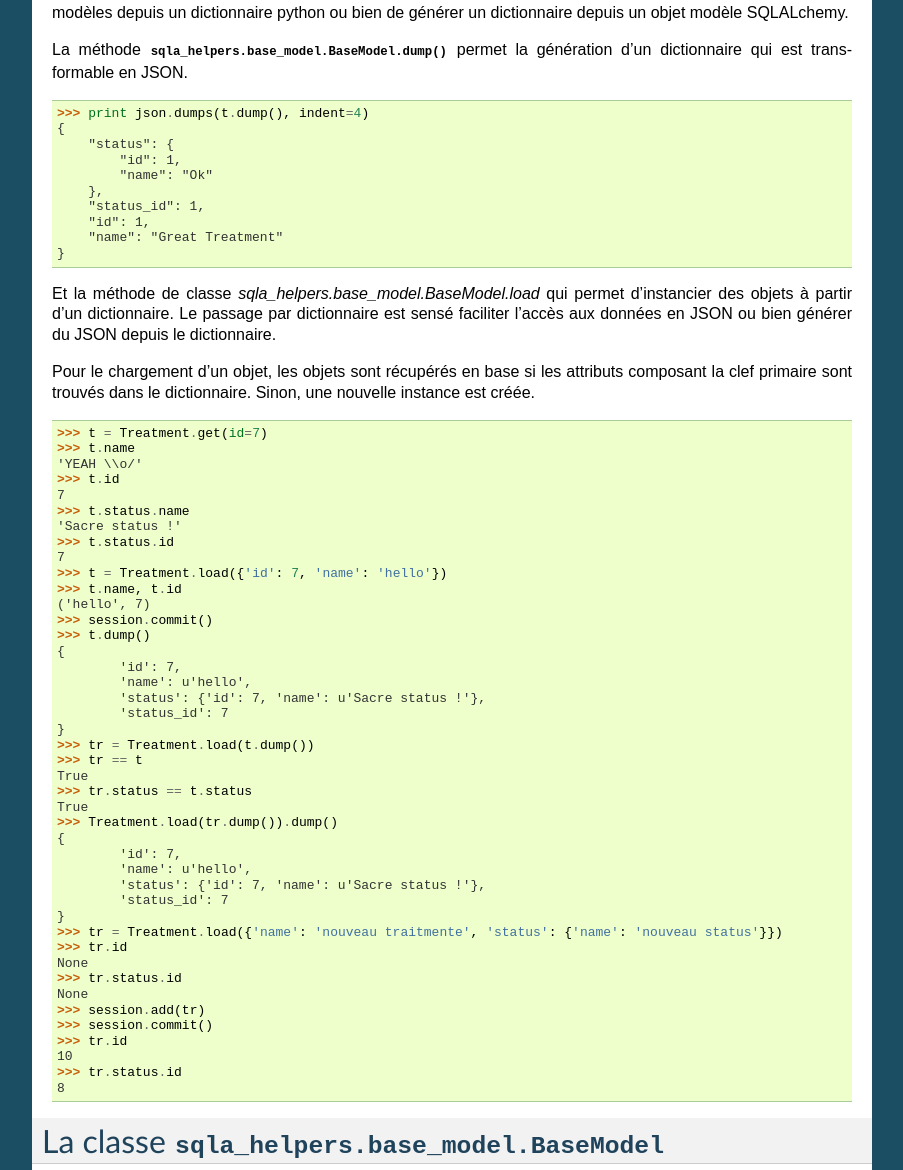
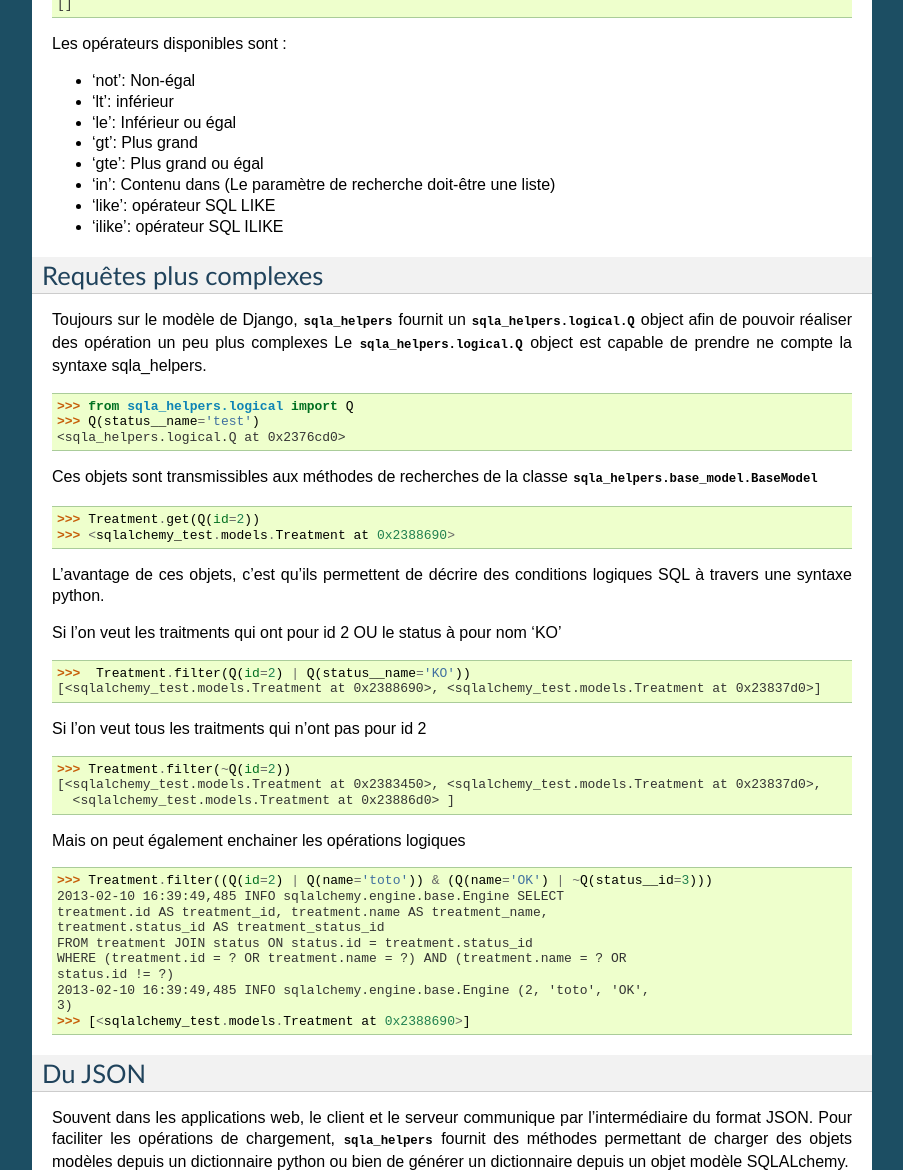
Before and after one commit to moumoutte/sqla_helpers, a Sphinx documentation site: the page built from doc/sqla_helpers.rst, in a window 1280 px wide and 1400 px high, scrolled down 2772 px, cut to the strip 0-1170 px from the top of the window. Shown: the whole strip, without its empty margins (198-1101 px from the left). Built offline with Sphinx 7.4.7, drawn with Linux system fonts in a browser that asks for light colours; some of the changed text lies outside the part shown.

Commit message:
De la doc pour le Q object

```diff
--- a/doc/conf.py
+++ b/doc/conf.py
@@ -12,13 +12,13 @@
 # serve to show the default.
 
 import sys, os
-import sqla_helpers
 
 # If extensions (or modules to document with autodoc) are in another directory,
 # add these directories to sys.path here. If the directory is relative to the
 # documentation root, use os.path.abspath to make it absolute, like shown here.
 sys.path.insert(0, os.path.abspath('..'))
 
+import sqla_helpers
 # -- General configuration -----------------------------------------------------
 
 # If your documentation needs a minimal Sphinx version, state it here.
--- a/doc/sqla_helpers.rst
+++ b/doc/sqla_helpers.rst
@@ -1,5 +1,26 @@
 Helpers SQLAlchemy - :class:`sqla_helpers.base_model.BaseModel`
 ===============================================================
+Installation
+-------------
+
+.. rubric:: Git
+
+Installation depuis le dépôt git
+
+.. code-block:: console
+
+        $> git clone git@github.com:moumoutte/sqla_helpers.git
+        $> cd sqla_helpers
+        $> sudo python2.7 setup.py install
+
+.. rubric:: Eggs
+
+Installation depuis les archives `eggs`
+
+.. code-block:: console
+
+        $> sudo pip install sqla_helpers
+
 
 Getting Started
 ----------------
@@ -178,6 +199,64 @@ Les opérateurs disponibles sont :
 * 'like': opérateur SQL LIKE
 * 'ilike': opérateur SQL ILIKE
 
+
+Requêtes plus complexes
+-----------------------
+
+Toujours sur le modèle de Django, :mod:`sqla_helpers` fournit un :class:`sqla_helpers.logical.Q` object afin de pouvoir réaliser des opération un peu plus complexes
+Le :class:`sqla_helpers.logical.Q` object est capable de prendre ne compte la
+syntaxe sqla_helpers.
+
+.. code-block:: python
+
+    >>> from sqla_helpers.logical import Q
+    >>> Q(status__name='test')
+    <sqla_helpers.logical.Q at 0x2376cd0>
+
+
+Ces objets sont transmissibles aux méthodes de recherches de la classe
+:class:`sqla_helpers.base_model.BaseModel`
+
+.. code-block:: python
+
+    >>> Treatment.get(Q(id=2))
+    >>> <sqlalchemy_test.models.Treatment at 0x2388690>
+
+L'avantage de ces objets, c'est qu'ils permettent de décrire des conditions
+logiques SQL à travers une syntaxe python.
+
+Si l'on veut les traitments qui ont pour id 2 OU le status à pour nom 'KO'
+
+.. code-block:: python
+
+    >>>  Treatment.filter(Q(id=2) | Q(status__name='KO'))
+    [<sqlalchemy_test.models.Treatment at 0x2388690>, <sqlalchemy_test.models.Treatment at 0x23837d0>]
+
+
+Si l'on veut tous les traitments qui n'ont pas pour id 2
+
+.. code-block:: python
+
+    >>> Treatment.filter(~Q(id=2))
+    [<sqlalchemy_test.models.Treatment at 0x2383450>, <sqlalchemy_test.models.Treatment at 0x23837d0>,
+      <sqlalchemy_test.models.Treatment at 0x23886d0> ]
+
+Mais on peut également enchainer les opérations logiques
+
+.. code-block:: python
+
+    >>> Treatment.filter((Q(id=2) | Q(name='toto')) & (Q(name='OK') | ~Q(status__id=3)))
+    2013-02-10 16:39:49,485 INFO sqlalchemy.engine.base.Engine SELECT
+    treatment.id AS treatment_id, treatment.name AS treatment_name,
+    treatment.status_id AS treatment_status_id
+    FROM treatment JOIN status ON status.id = treatment.status_id
+    WHERE (treatment.id = ? OR treatment.name = ?) AND (treatment.name = ? OR
+    status.id != ?)
+    2013-02-10 16:39:49,485 INFO sqlalchemy.engine.base.Engine (2, 'toto', 'OK',
+    3)
+    >>> [<sqlalchemy_test.models.Treatment at 0x2388690>]
+
+
 Du JSON
 -------
 
```
